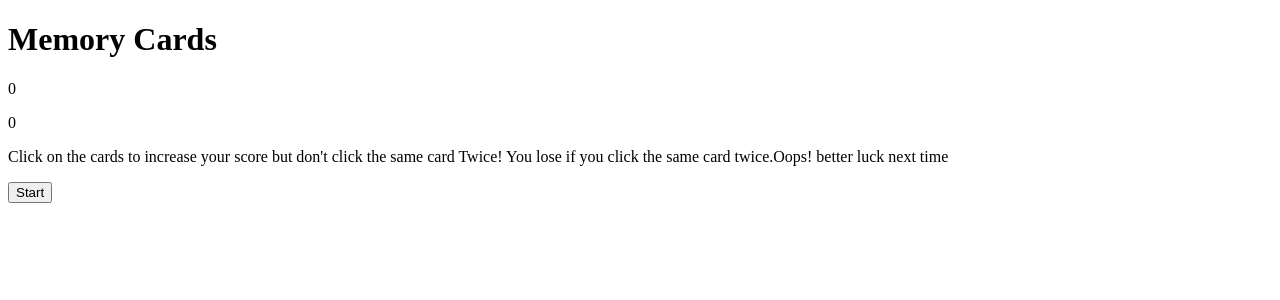
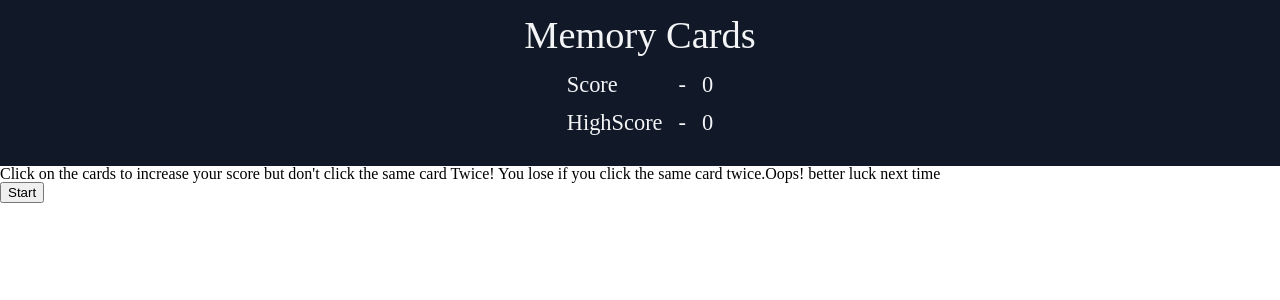
Before and after one commit to GaneshS288/memory-card, a React (Vite) app: page / in a window 1280 px wide. Shown: the top 300 px of the page. Built offline with nearby package versions, Linux system fonts and the light colour scheme; no server answers.

Commit message:
style header component

```diff
--- a/src/App.css
+++ b/src/App.css
@@ -0,0 +1,52 @@
+html, body, div, span, applet, object, iframe,
+h1, h2, h3, h4, h5, h6, p, blockquote, pre,
+a, abbr, acronym, address, big, cite, code,
+del, dfn, em, img, ins, kbd, q, s, samp,
+small, strike, strong, sub, sup, tt, var,
+b, u, i, center,
+dl, dt, dd, ol, ul, li,
+fieldset, form, label, legend,
+table, caption, tbody, tfoot, thead, tr, th, td,
+article, aside, canvas, details, embed,
+figure, figcaption, footer, header, hgroup,
+menu, nav, output, ruby, section, summary,
+time, mark, audio, video {
+	margin: 0;
+	padding: 0;
+	border: 0;
+	font-size: 100%;
+	font: inherit;
+	vertical-align: baseline;
+}
+/* HTML5 display-role reset for older browsers */
+article, aside, details, figcaption, figure,
+footer, header, hgroup, menu, nav, section {
+	display: block;
+}
+body {
+	line-height: 1;
+}
+ol, ul {
+	list-style: none;
+}
+blockquote, q {
+	quotes: none;
+}
+blockquote:before, blockquote:after,
+q:before, q:after {
+	content: '';
+	content: none;
+}
+table {
+	border-collapse: collapse;
+	border-spacing: 0;
+}
+
+:root {
+    --grey-900: #111827;
+    --grey-100: #f3f4f6;
+}
+
+* {
+    box-sizing: border-box;
+}
--- /dev/null
+++ b/src/components/Header/Header.css
@@ -0,0 +1,27 @@
+header {
+    display: flex;
+    flex-direction: column;
+    justify-content: center;
+    align-items: center;
+    gap: 1.2em;
+    padding: 1em 0;
+    background-color: var(--grey-900);
+    color: var(--grey-100);
+
+}
+
+.header-title {
+    font-size: 2.4rem;
+}
+
+.score, .highscore {
+    display: flex;
+    justify-content: space-between;
+    gap: 1rem;
+    font-size: 1.4rem;
+    padding-bottom: 1rem;
+}
+
+.score > span:first-child, .highscore > span:first-child {
+    flex: 1;
+}
--- a/src/components/Header/Header.jsx
+++ b/src/components/Header/Header.jsx
@@ -1,10 +1,12 @@
+import "./Header.css"
+
 export default function Header({score, highScore}) {
     return(
         <header>
-            <h1 className="main-title">Memory Cards</h1>
+            <h1 className="header-title">Memory Cards</h1>
             <div className="scores-container" >
-                <p className="score">{score}</p>
-                <p className="highscore">{highScore}</p>
+                <p className="score"><span>Score</span> <span>-</span> <span>{score}</span></p>
+                <p className="highscore"><span>HighScore</span> <span>-</span> <span>{highScore}</span></p>
             </div>
         </header>
     )
```
